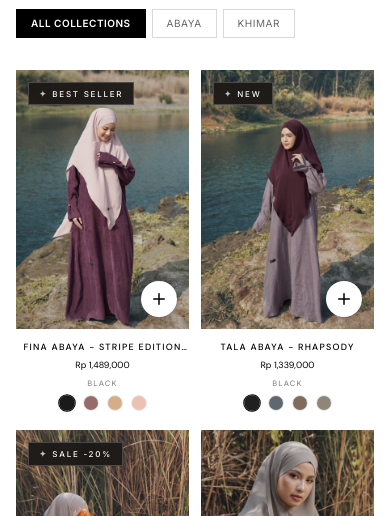
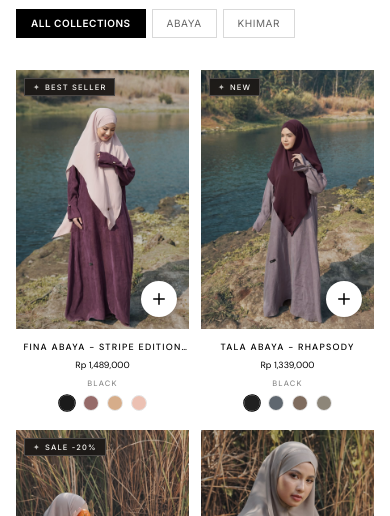
Before and after one commit to dwi-gans/sevaya-studio, a Next.js app: page /shop in a window 390 px wide. Shown: the part 235-751 px from the top of the page. Built offline with nearby package versions, Linux system fonts and the light colour scheme; no server answers.

Commit message:
fix(card): prevent badge and out-of-stock overlap on mobile screens

```diff
--- a/src/components/admin/tabs/CatalogTab.tsx
+++ b/src/components/admin/tabs/CatalogTab.tsx
@@ -154,9 +154,11 @@ export const CatalogTab: React.FC<CatalogTabProps> = ({
                     </span>
                   </div>
                 )}
-                {product.badge && (
+                {/* Badges & Stock Container: responsive agar di mobile tidak tumpang tindih */}
+                <div className="absolute top-2 left-2 right-2 z-10 flex flex-col items-start sm:flex-row sm:items-start sm:justify-between gap-1 pointer-events-none">
+                  {product.badge ? (
                     <span
-                    className={`absolute top-2 left-2 rounded-full px-2 py-0.5 text-[8.5px] font-medium tracking-[0.2em] uppercase shadow-xs backdrop-blur-xs ${
+                      className={`self-start rounded-full px-2 py-0.5 text-[8px] sm:text-[8.5px] font-medium tracking-[0.16em] sm:tracking-[0.2em] uppercase shadow-xs backdrop-blur-xs shrink-0 ${
                         product.badge.toLowerCase().includes('best')
                           ? 'bg-[#1C1917] text-[#FBF9F5] border border-white/20'
                           : product.badge.toLowerCase().includes('trend')
@@ -164,11 +166,14 @@ export const CatalogTab: React.FC<CatalogTabProps> = ({
                           : 'bg-[#1C1917] text-white border border-white/20'
                       }`}
                     >
-                    <span className="mr-0.5 text-[9px] opacity-75">✦</span>
+                      <span className="mr-0.5 text-[8px] sm:text-[9px] opacity-75">✦</span>
                       {product.badge}
                     </span>
+                  ) : (
+                    <span className="hidden sm:inline-block" />
                   )}
-                <div className="absolute top-2 right-2 flex items-center gap-1 rounded-full bg-white/90 px-1.5 py-0.5 text-[9px] font-semibold text-black shadow-xs backdrop-blur-xs sm:px-2 sm:text-[10px]">
+
+                  <div className="self-start sm:self-auto flex items-center gap-1 rounded-full bg-white/90 px-1.5 py-0.5 text-[8.5px] font-semibold text-black shadow-xs backdrop-blur-xs sm:px-2 sm:text-[10px] shrink-0">
                     <span
                       className={`h-1.5 w-1.5 rounded-full ${product.inStock !== false && product.stock != null && product.stock > 0 ? 'bg-emerald-500' : 'bg-rose-500'}`}
                     />
@@ -177,6 +182,7 @@ export const CatalogTab: React.FC<CatalogTabProps> = ({
                         ? `Stok: ${product.stock} pcs`
                         : 'Habis (0)'}
                     </span>
+                  </div>
                 </div>
               </div>
 
--- a/src/components/home/ProductCard.tsx
+++ b/src/components/home/ProductCard.tsx
@@ -132,10 +132,12 @@ export function ProductCard({
           prefetch={true}
           className="relative block h-full w-full"
         >
-          {/* Badge */}
-          {product.badge && (
+          {/* Badges Container: Responsive layout agar di mobile tidak tumpang tindih (stack vertikal), di desktop terpisah kiri & kanan */}
+          {(product.badge || isOutOfStock) && (
+            <div className="absolute top-2 left-2 right-2 sm:top-3 sm:left-3 sm:right-3 z-10 flex flex-col items-start sm:flex-row sm:items-start sm:justify-between gap-1 sm:gap-1.5 pointer-events-none">
+              {product.badge ? (
                 <span
-              className={`absolute top-3 left-3 z-10 px-2.5 py-1 text-[8px] sm:text-[8.5px] font-medium tracking-[0.22em] uppercase backdrop-blur-xs shadow-xs transition-colors ${
+                  className={`self-start px-2 py-0.5 sm:px-2.5 sm:py-1 text-[7.5px] sm:text-[8.5px] font-medium tracking-[0.16em] sm:tracking-[0.22em] uppercase backdrop-blur-xs shadow-xs transition-colors shrink-0 ${
                     product.badge.toLowerCase().includes('best')
                       ? 'bg-[#1C1917]/95 text-[#FBF9F5] border border-white/20'
                       : product.badge.toLowerCase().includes('trend')
@@ -143,16 +145,20 @@ export function ProductCard({
                       : 'bg-[#1C1917]/95 text-[#FBF9F5] border border-white/20'
                   }`}
                 >
-              <span className="mr-1 text-[9px] opacity-75">✦</span>
+                  <span className="mr-1 text-[8px] sm:text-[9px] opacity-75">✦</span>
                   {product.badge}
                 </span>
+              ) : (
+                <span className="hidden sm:inline-block" />
               )}
 
               {/* Out of Stock indicator badge */}
               {isOutOfStock && (
-            <span className="absolute top-3 right-3 z-10 rounded-full bg-black/75 px-2.5 py-1 text-[8px] sm:text-[8.5px] font-medium tracking-[0.2em] text-white uppercase backdrop-blur-xs shadow-xs">
+                <span className="self-start sm:self-auto rounded-full bg-black/85 px-2 py-0.5 sm:px-2.5 sm:py-1 text-[7.5px] sm:text-[8.5px] font-medium tracking-[0.14em] sm:tracking-[0.2em] text-white uppercase backdrop-blur-xs shadow-xs shrink-0">
                   Out of Stock
                 </span>
+              )}
+            </div>
           )}
 
           {/* Primary Product Image — smoothly transitions on swatch change */}
```
Lines whose indentation alone changed are shown as unchanged.
